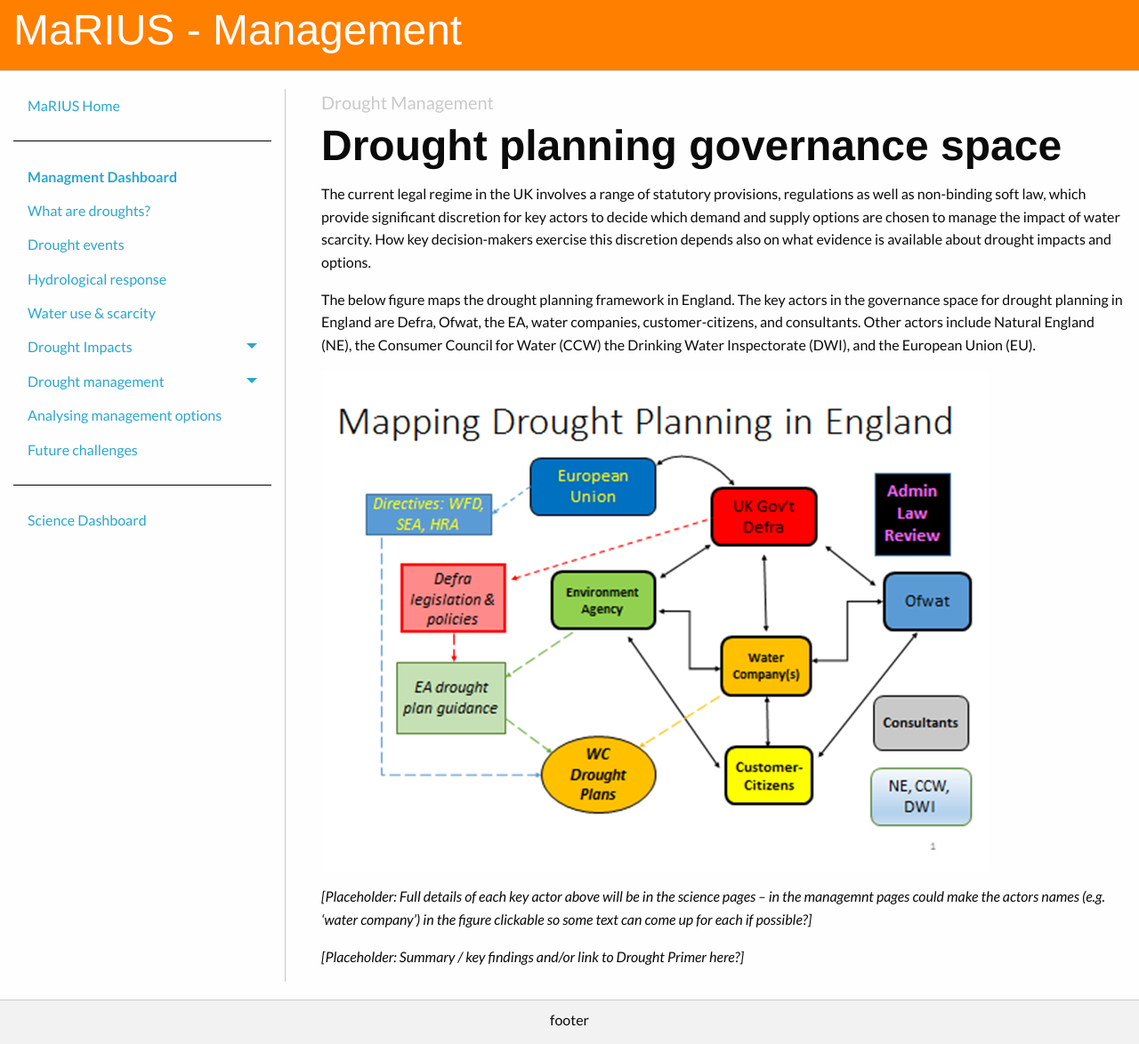
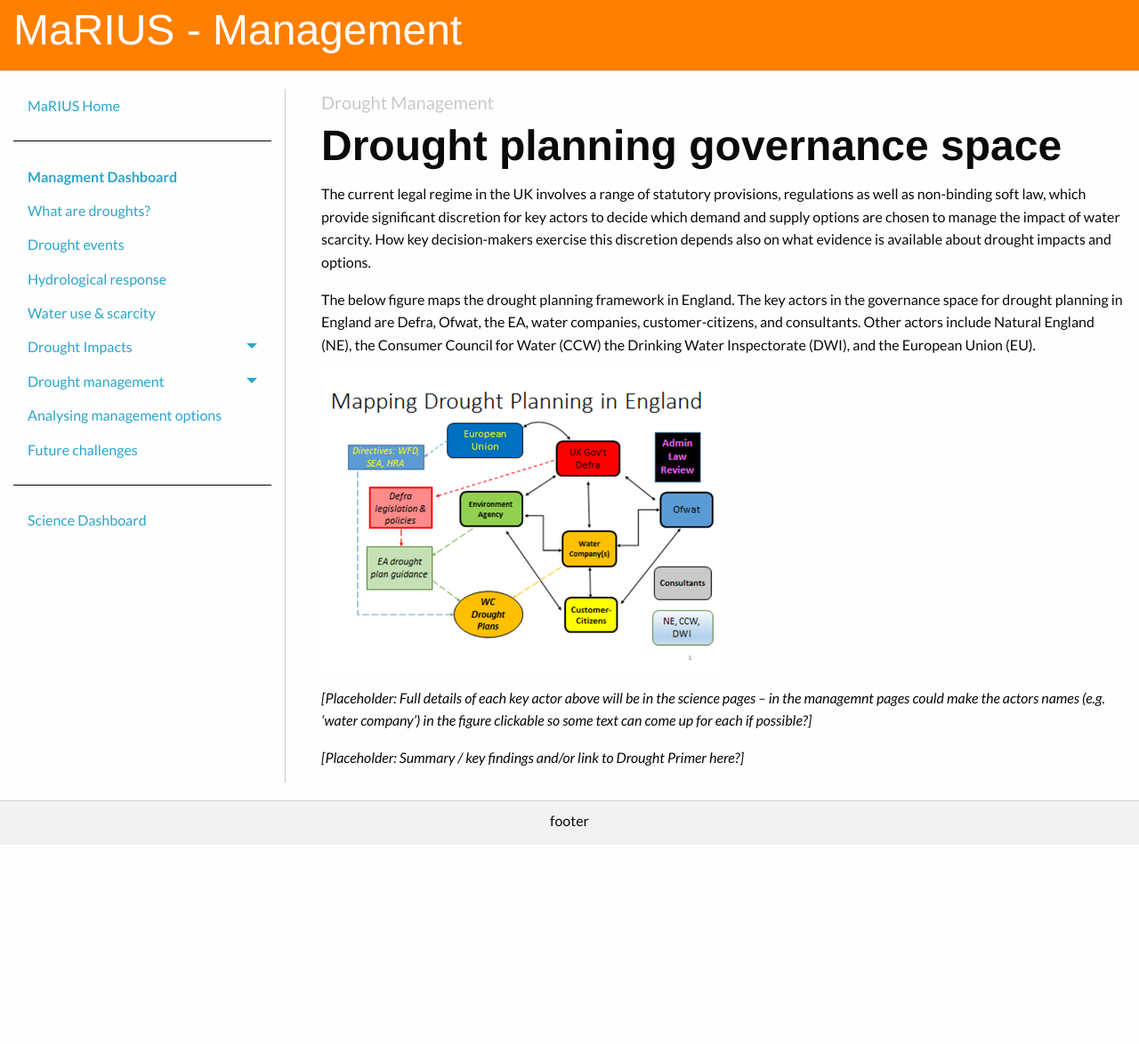
Before and after one commit to VictoriaJJ/mariusdroughtproject.org, a Jekyll site: the page built from _pages/dashboard/management/drought_management/planning_governance_space.md, in a window 1280 px wide. Shown: the whole page at 89% size. Built offline with Jekyll 4.4.1, drawn with Linux system fonts in a browser that asks for light colours; after the commit the page ends 950 px from its top, so only the background shows below that.

Commit message:
Changed image size.

```diff
--- a/_pages/dashboard/management/drought_management/planning_governance_space.md
+++ b/_pages/dashboard/management/drought_management/planning_governance_space.md
@@ -10,7 +10,7 @@
 
 The below figure maps the drought planning framework in England. The key actors in the governance space for drought planning in England are Defra, Ofwat, the EA, water companies, customer-citizens, and consultants. Other actors include Natural England (NE), the Consumer Council for Water (CCW) the Drinking Water Inspectorate (DWI), and the European Union (EU).
 
-![A2_Mapping drought planning in England.png]({{site.baseurl}}/assets/img/A2_Mapping drought planning in England.png)
+![A2_Mapping drought planning in England.png]({{site.baseurl}}/assets/img/A2_Mapping drought planning in England.png){:width="50%"}
 
 _[Placeholder: Full details of each key actor above will be in the science pages – in the managemnt pages could make the actors names (e.g. ‘water company’) in the figure clickable so some text can come up for each if possible?]_
 
```
